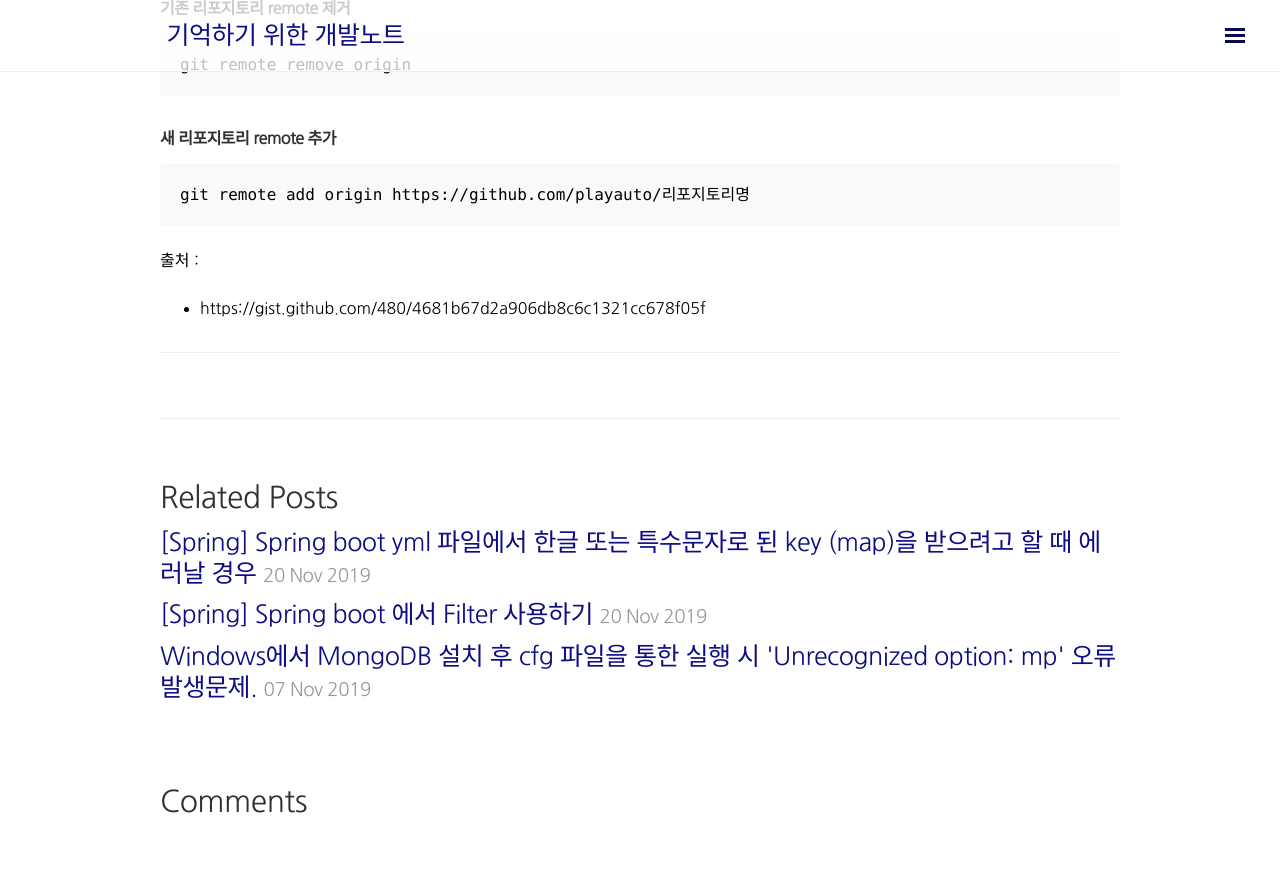
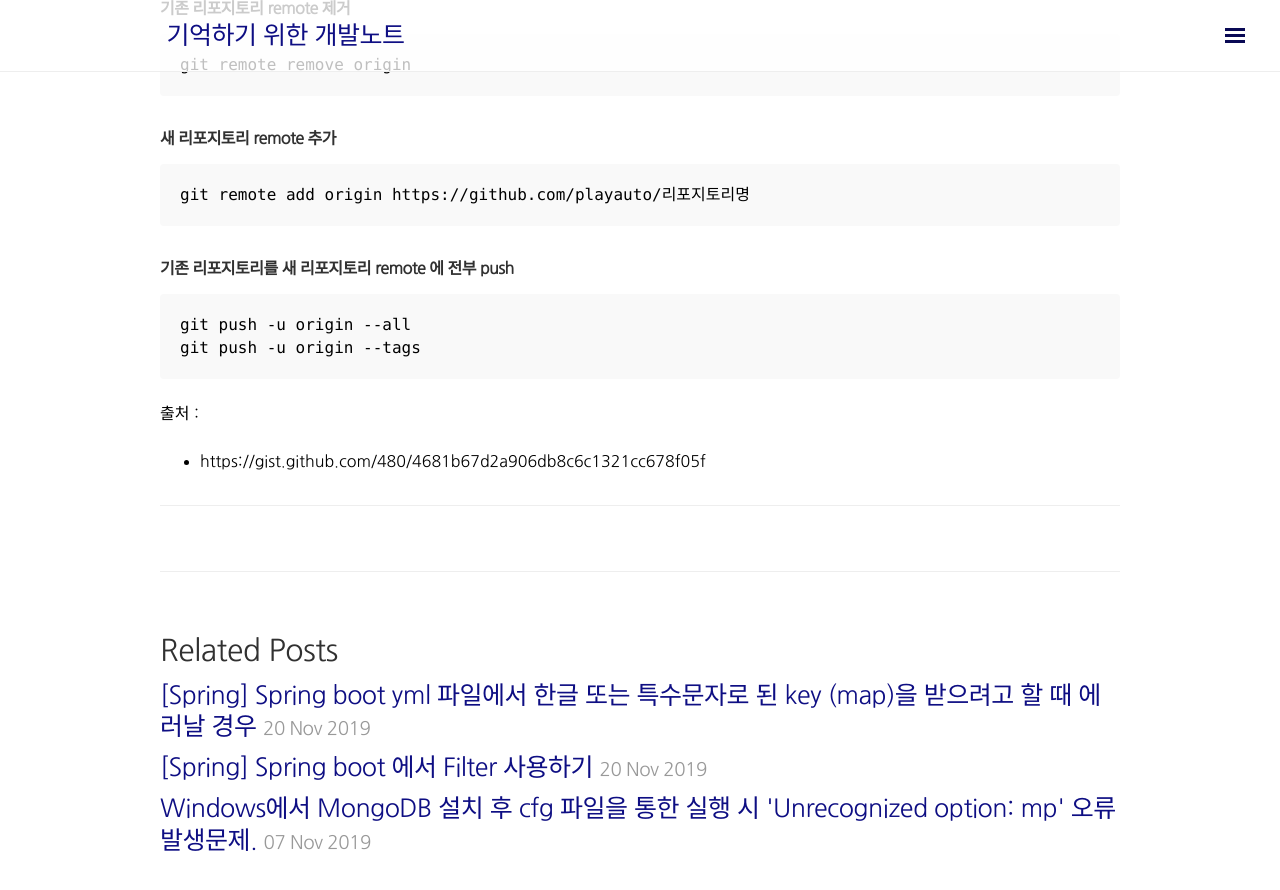
Before and after one commit to jmlim/jmlim.github.com, a Jekyll site: the page built from _posts/git/2019-04-29-git-remote-remove-add-origin-push.md, in a window 1280 px wide and 900 px high, scrolled down 553 px. Shown: the top 890 px of the window. Built offline with Jekyll 4.4.1, drawn with Linux system fonts in a browser that asks for light colours; nearby versions of some CDN libraries; comment, search, counter and statistics services are not loaded; before the commit the page ends 1384 px from its top, so only the background shows below that.

Commit message:
git remote branch 변경하기 포스팅에 내용 추가

````diff
--- a/_posts/git/2019-04-29-git-remote-remove-add-origin-push.md
+++ b/_posts/git/2019-04-29-git-remote-remove-add-origin-push.md
@@ -30,6 +30,12 @@ git remote remove origin
 git remote add origin https://github.com/playauto/리포지토리명
 ```
 
+### 기존 리포지토리를 새 리포지토리 remote 에 전부 push
+```
+git push -u origin --all
+git push -u origin --tags
+```
+
 출처 :
   - https://gist.github.com/480/4681b67d2a906db8c6c1321cc678f05f
 
````
